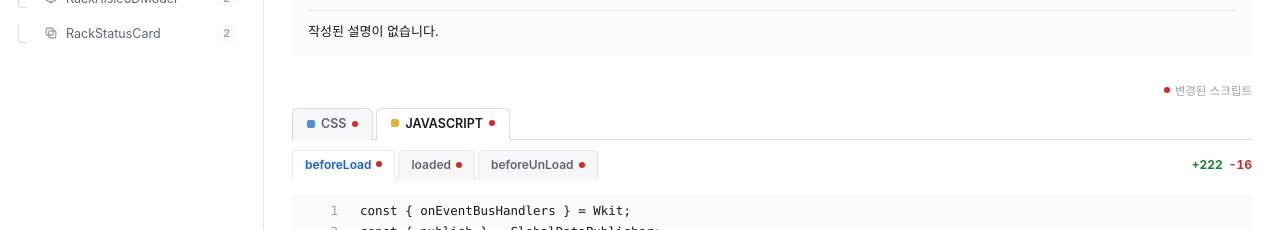
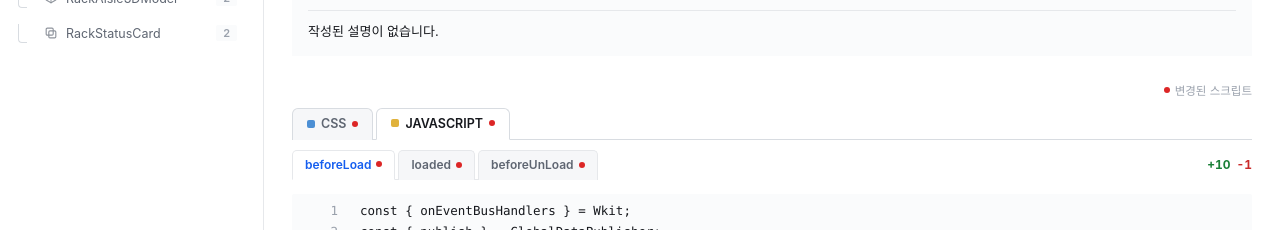
Before and after one commit to wemb-toyproject-rhh/2026_toy_project_h, a React (Vite) app: page /history/10 in a window 1280 px wide. Shown: the part 205-435 px from the top of the page. Built offline with nearby package versions, Linux system fonts and the light colour scheme; a web font is replaced by a local one.

Commit message:
style: diff 뱃지 추가

```diff
--- a/src/components/detail/SubTabGroup.jsx
+++ b/src/components/detail/SubTabGroup.jsx
@@ -36,8 +36,8 @@ export default function SubTabGroup({
         ))}
       </div>
 
-      {showSubTabs && (
-        <div className={styles.subTabsRow}>
+      <div className={styles.subTabsRow}>
+        {showSubTabs ? (
           <div className={styles.subTabs}>
             {lifecycles.map((tab) => (
               <button
@@ -50,9 +50,11 @@ export default function SubTabGroup({
               </button>
             ))}
           </div>
-          {diffBadge}
-        </div>
-      )}
+        ) : (
+          <span />
+        )}
+        {diffBadge}
+      </div>
     </div>
   );
 }
--- a/src/mocks/historyAdapter.js
+++ b/src/mocks/historyAdapter.js
@@ -3,7 +3,6 @@
 // real API replaces the mock tables below.
 import tbPageHist from "./db/tbPageHist.js";
 import tbInstanceHist from "./db/tbInstanceHist.js";
-import { computeDiff } from "../utils/diff.js";
 
 const ICON_BY_KIND = { page: "page", "2D": "component2d", "3D": "component3d" };
 
@@ -192,28 +191,6 @@ export function getEntryById(id) {
   return historyEntries.find((entry) => entry.id === id) ?? null;
 }
 
-// Total added/removed line counts across every diffable field of an entry
-// (CSS, HTML, and each lifecycle script) — used for the +N -M stat badge.
-export function getDiffStats(entry) {
-  if (!entry) return { additions: 0, deletions: 0 };
-
-  let additions = 0;
-  let deletions = 0;
-
-  const countPair = (prev, current) => {
-    computeDiff(prev, current).unified.forEach((line) => {
-      if (line.type === "add") additions += 1;
-      else if (line.type === "del") deletions += 1;
-    });
-  };
-
-  countPair(entry.prevCssCode, entry.cssCode);
-  countPair(entry.prevHtmlCode, entry.htmlCode);
-  entry.lifecycles.forEach((lc) => countPair(lc.prevContent, lc.content));
-
-  return { additions, deletions };
-}
-
 // Mock stand-in for PUT /api/history/:id/metadata — mutates the shared
 // entry in place so the new title is visible from list/detail/compare
 // alike for the rest of the session.
--- a/src/pages/CompareHistoryPage.jsx
+++ b/src/pages/CompareHistoryPage.jsx
@@ -4,6 +4,7 @@ import { filterEntriesByTarget, getEntryById, getTabContent } from "../mocks/his
 import { computeDiff } from "../utils/diff.js";
 import BackLink from "../components/common/BackLink.jsx";
 import ScrollToTopButton from "../components/common/ScrollToTopButton.jsx";
+import DiffStatBadge from "../components/common/DiffStatBadge.jsx";
 import SubTabGroup from "../components/detail/SubTabGroup.jsx";
 import SideBySideDiff from "../components/compare/SideBySideDiff.jsx";
 import styles from "./CompareHistoryPage.module.css";
@@ -48,6 +49,14 @@ export default function CompareHistoryPage() {
   );
   const { left, right } = useMemo(() => computeDiff(codeA, codeB), [codeA, codeB]);
 
+  const diffStats = useMemo(
+    () => ({
+      additions: right.filter((line) => line.type === "add").length,
+      deletions: left.filter((line) => line.type === "del").length,
+    }),
+    [left, right],
+  );
+
   return (
     <div className={styles.page}>
       <BackLink />
@@ -60,6 +69,9 @@ export default function CompareHistoryPage() {
         onPrimaryChange={setActivePrimaryId}
         onSubChange={setActiveSubId}
         legendText="버전 간 달라진 스크립트"
+        diffBadge={
+          <DiffStatBadge additions={diffStats.additions} deletions={diffStats.deletions} />
+        }
       />
 
       <SideBySideDiff
--- a/src/pages/HistoryDetailPage.jsx
+++ b/src/pages/HistoryDetailPage.jsx
@@ -1,7 +1,6 @@
 import { useMemo, useReducer, useState } from "react";
 import { useParams } from "react-router-dom";
 import {
-  getDiffStats,
   getEntryById,
   getPrevTabContent,
   getTabContent,
@@ -37,7 +36,15 @@ export default function HistoryDetailPage() {
     return computeDiff(prev, current).unified;
   }, [entry, activePrimaryId, activeSubId]);
 
-  const diffStats = useMemo(() => getDiffStats(entry), [entry]);
+  const diffStats = useMemo(() => {
+    let additions = 0;
+    let deletions = 0;
+    diffLines.forEach((line) => {
+      if (line.type === "add") additions += 1;
+      else if (line.type === "del") deletions += 1;
+    });
+    return { additions, deletions };
+  }, [diffLines]);
 
   const note = {
     summary: entry.comment || "작성된 설명이 없습니다.",
```
